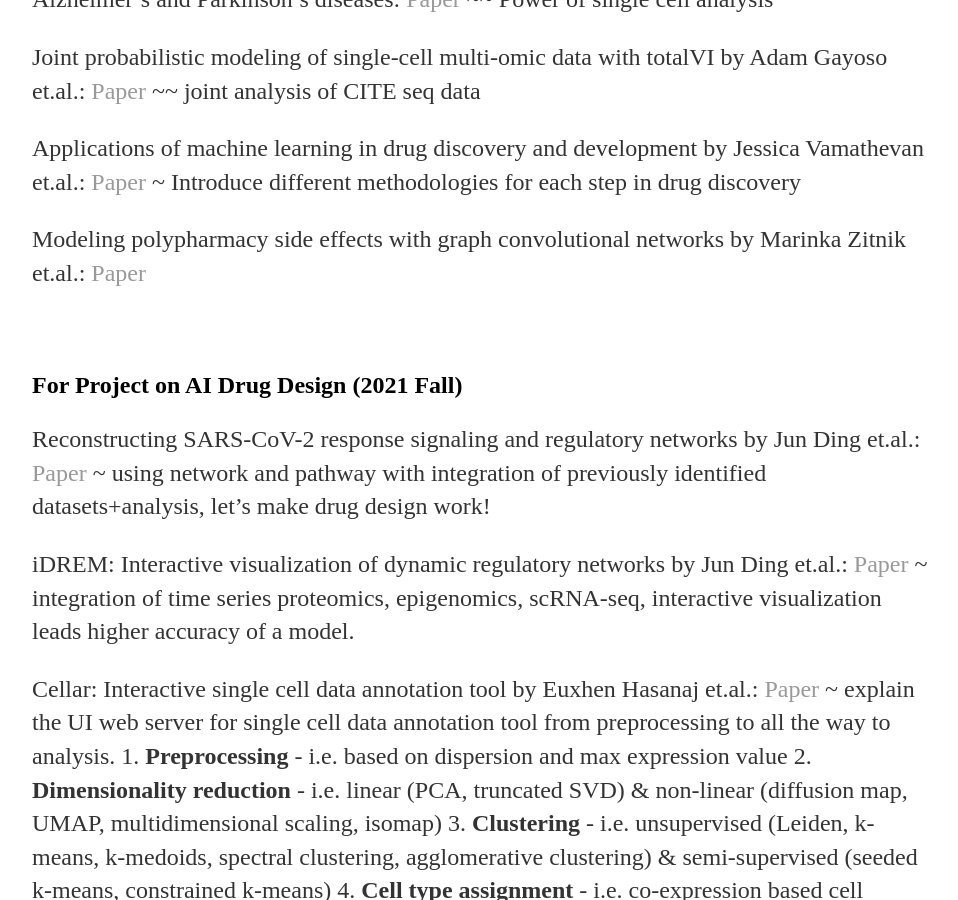
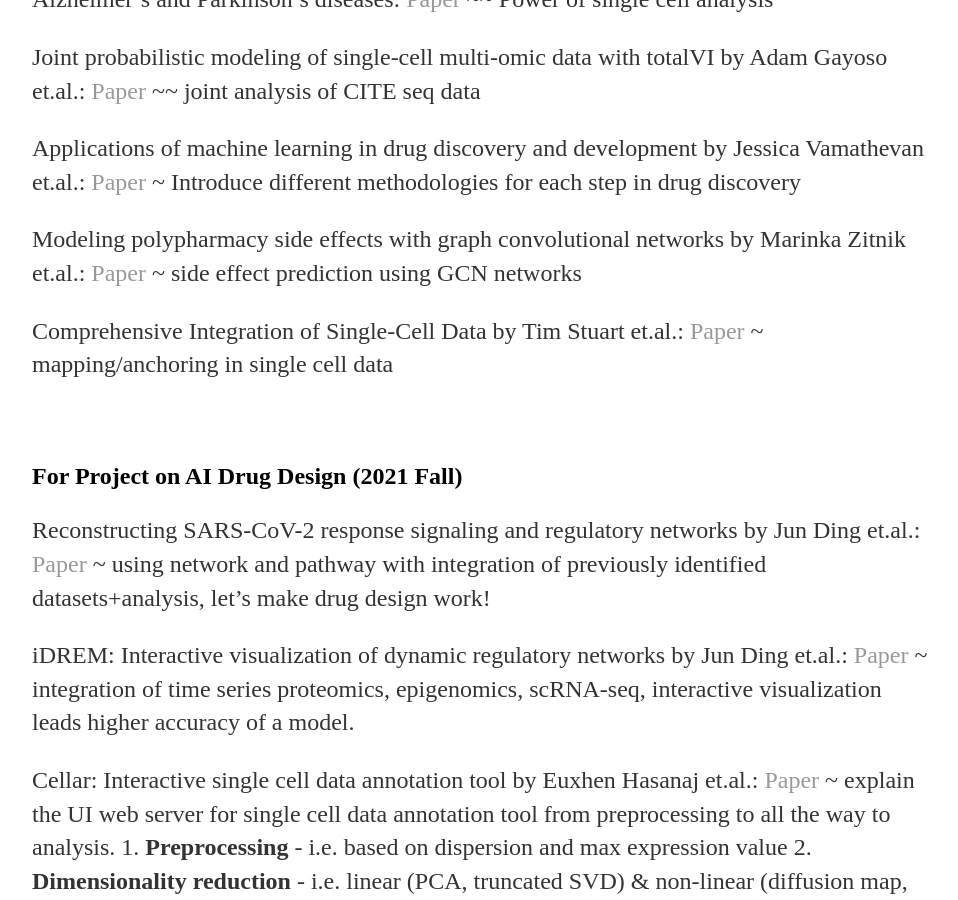
Before and after one commit to yjkweon24/yjkweon24.github.io, a Jekyll site: the page built from _posts/2019-03-16-Academic.md, in a window 1280 px wide and 900 px high, scrolled down 2170 px. Shown: the whole window, without its empty margins (160-1118 px from the left). Built offline with Jekyll 4.4.1, drawn with Linux system fonts in a browser that asks for light colours.

Commit message:
Update 2019-03-16-Academic.md

```diff
--- a/_posts/2019-03-16-Academic.md
+++ b/_posts/2019-03-16-Academic.md
@@ -55,7 +55,10 @@ Joint probabilistic modeling of single-cell multi-omic data with totalVI by Adam
 
 Applications of machine learning in drug discovery and development by Jessica Vamathevan et.al.: [Paper](https://www.nature.com/articles/s41573-019-0024-5) ~ Introduce different methodologies for each step in drug discovery
 
-Modeling polypharmacy side effects with graph convolutional networks by Marinka Zitnik et.al.: [Paper](https://academic.oup.com/bioinformatics/article/34/13/i457/5045770)
+Modeling polypharmacy side effects with graph convolutional networks by Marinka Zitnik et.al.: [Paper](https://academic.oup.com/bioinformatics/article/34/13/i457/5045770) ~ side effect prediction using GCN networks
+
+Comprehensive Integration of Single-Cell Data by Tim Stuart et.al.: [Paper](https://www.cell.com/cell/pdf/S0092-8674(19)30559-8.pdf) ~ mapping/anchoring in single cell data
+
 
 <br>
 
```
